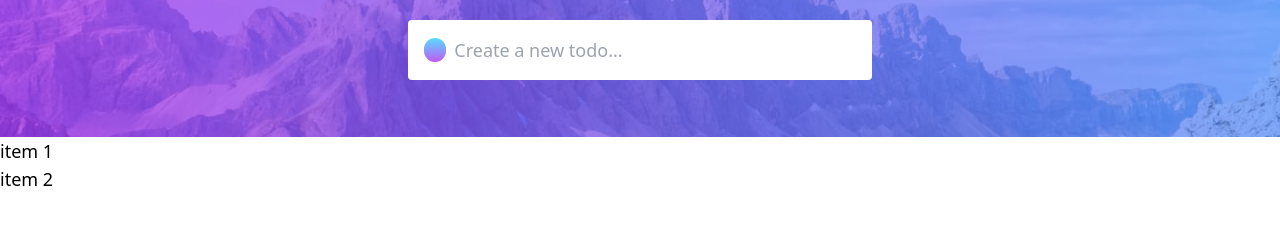
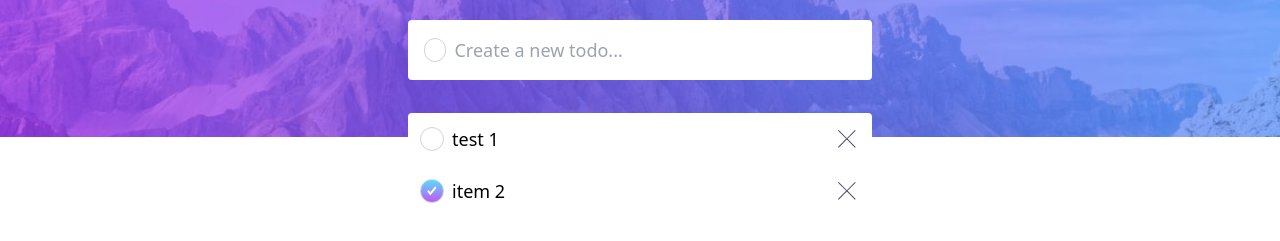
Before and after one commit to SamuelSackey/trestle-todo-app, a website: page index.html in a window 1280 px wide. Shown: the part 103-344 px from the top of the page. Drawn offline with Linux system fonts and the light colour scheme.

Commit message:
Setup initial entry list

```diff
--- a/index.html
+++ b/index.html
@@ -22,9 +22,12 @@
           </div>
         </div>
 
-        <form class="w-full bg-white p-4 rounded">
+        <div class="w-full bg-white p-4 rounded">
           <div class="flex items-center gap-2">
-            <div class="rounded-full h-6 w-6 check-color"></div>
+            <div
+              id="unchecked"
+              class="rounded-full h-6 w-6 border border-light-greyish-blue hover:bg-light-greyish-blue-hover-dark"
+            ></div>
 
             <input
               type="text"
@@ -34,15 +37,36 @@
               class="w-full outline-none"
             />
           </div>
-        </form>
+        </div>
       </div>
     </section>
 
-    <div>
-      <ul>
-        <li>item 1</li>
-        <li>item 2</li>
-      </ul>
-    </div>
+    <section id="entry-section" class="mx-auto -mt-6 px-6 max-w-lg">
+      <div id="entry-list" class="rounded overflow-hidden bg-white">
+        <div class="p-3 flex items-center gap-2">
+          <div
+            id="checked"
+            class="rounded-full h-6 w-6 check-color border border-light-greyish-blue hover:opacity-80"
+          >
+            <img
+              src="images/icon-check.svg"
+              alt="uncheck"
+              class="m-auto h-full w-full p-[6px]"
+            />
+          </div>
+          <div class="flex-1 truncate">
+            testfffffffffffffffffffffffffffffffffffffffffffffffffffffffffffffffff
+          </div>
+
+          <div
+            id="delete"
+            class="flex items-center p-1 hover:bg-light-greyish-blue-hover-dark"
+          >
+            <img src="/images/icon-cross.svg" alt="delete" />
+          </div>
+        </div>
+      </div>
+    </section>
   </body>
+  <script src="index.js"></script>
 </html>
--- a/index.js
+++ b/index.js
@@ -0,0 +1,92 @@
+const entryInput = document.getElementById("entry-input");
+const entryList = document.getElementById("entry-list");
+const entries = [
+  {
+    id: 1,
+    text: "test 1",
+    done: false,
+  },
+  {
+    id: 2,
+    text: "item 2",
+    done: true,
+  },
+];
+
+const checkbox = (id, value) => {
+  if (value) {
+    return `
+            <div
+            id="${id}"
+            class="rounded-full h-6 w-6 check-color border border-light-greyish-blue hover:opacity-80"
+            >
+            <img
+              src="images/icon-check.svg"
+              alt="uncheck"
+              class="m-auto h-full w-full p-[6px]"
+            />
+          </div>
+            `;
+  }
+  return `<div id="${id}" class="rounded-full h-6 w-6 border border-light-greyish-blue hover:bg-light-greyish-blue-hover-dark"></div>`;
+};
+
+// load entries function
+const loadEntries = () => {
+  entryList.innerHTML = entries
+    .map((entry) => {
+      return `
+      <div class="p-3 flex items-center gap-2">
+          ${checkbox(entry.id, entry.done)}
+          <div class="flex-1 truncate">
+          ${entry.text}
+          </div>
+
+          <div
+            id="${entry.id}"
+            class="flex items-center p-1 hover:bg-light-greyish-blue-hover-dark"
+          >
+            <img src="/images/icon-cross.svg" alt="delete" />
+          </div>
+        </div>
+      `;
+    })
+    .join("");
+};
+
+const addEntry = () => {
+  const entry = entryInput.value;
+  if (entry) {
+    const newEntry = {
+      id: randomId(),
+      text: entry,
+      done: false,
+    };
+    entries.push(newEntry);
+
+    loadEntries();
+    entryInput.value = "";
+  }
+};
+
+// generate random id
+const randomId = () => {
+  const letters =
+    "abcdefghijklmnopqrstuvwxyzABCDEFGHIJKLMNOPQRSTUVWXYZ0123456789";
+  const id = ["#"];
+  for (let i = 0; i < 8; i++) {
+    id.push(letters[Math.floor(Math.random() * letters.length)]);
+  }
+  return id.join("");
+};
+
+// Event listeners
+document.addEventListener("DOMContentLoaded", loadEntries);
+
+entryInput.addEventListener("keyup", (event) => {
+  if (event.key === "Enter") {
+    event.preventDefault();
+    console.log(entryList);
+    addEntry();
+  }
+});
```
Also changed, not shown: styles/output.css.
